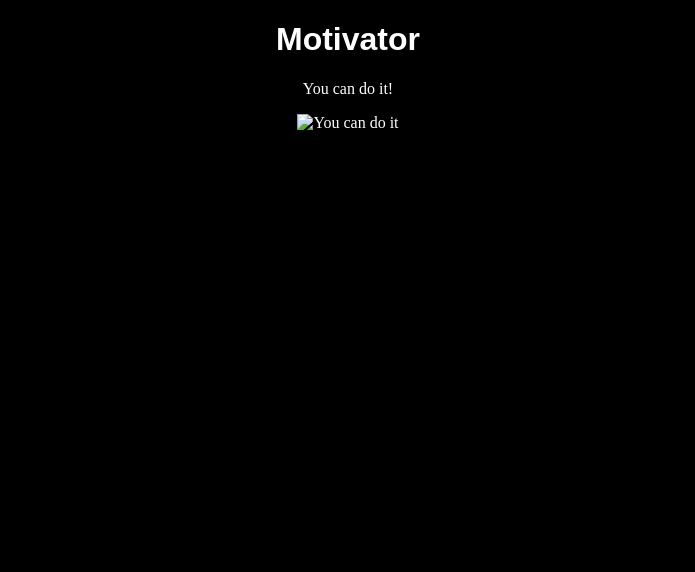
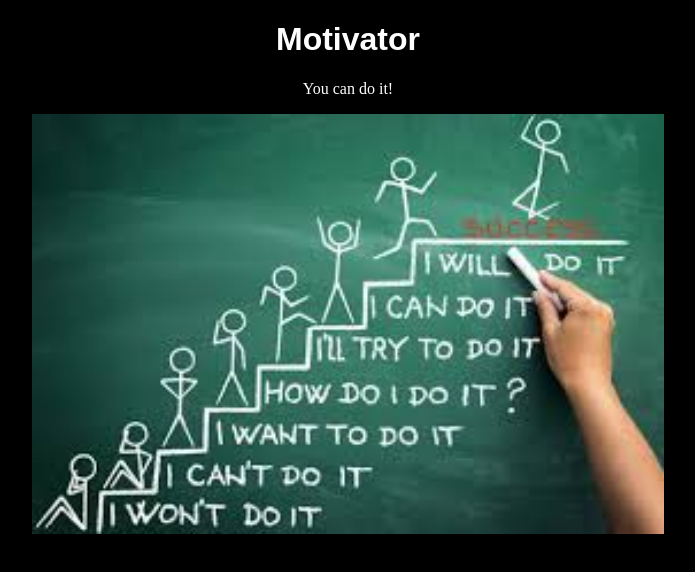
Before and after one commit to victorisaksson08/lektion12, a plain HTML site: page index.html in a window 1280 px wide. Shown: the whole page, without its empty margins (292-987 px from the left). Drawn offline with Linux system fonts and the light colour scheme; a web font is replaced by a local one.

Commit message:
Update index.html

```diff
--- a/index.html
+++ b/index.html
@@ -11,7 +11,8 @@
             <p>
                 You can do it!
             </p>
-        <img src="images/motivation.jpg" alt="You can do it" class="bild1" width="50%">
+        <img src="motivation.jpg" alt="You can do it" class="bild1" width="50%">
         </div>
     </body>
+
    </html>
```
